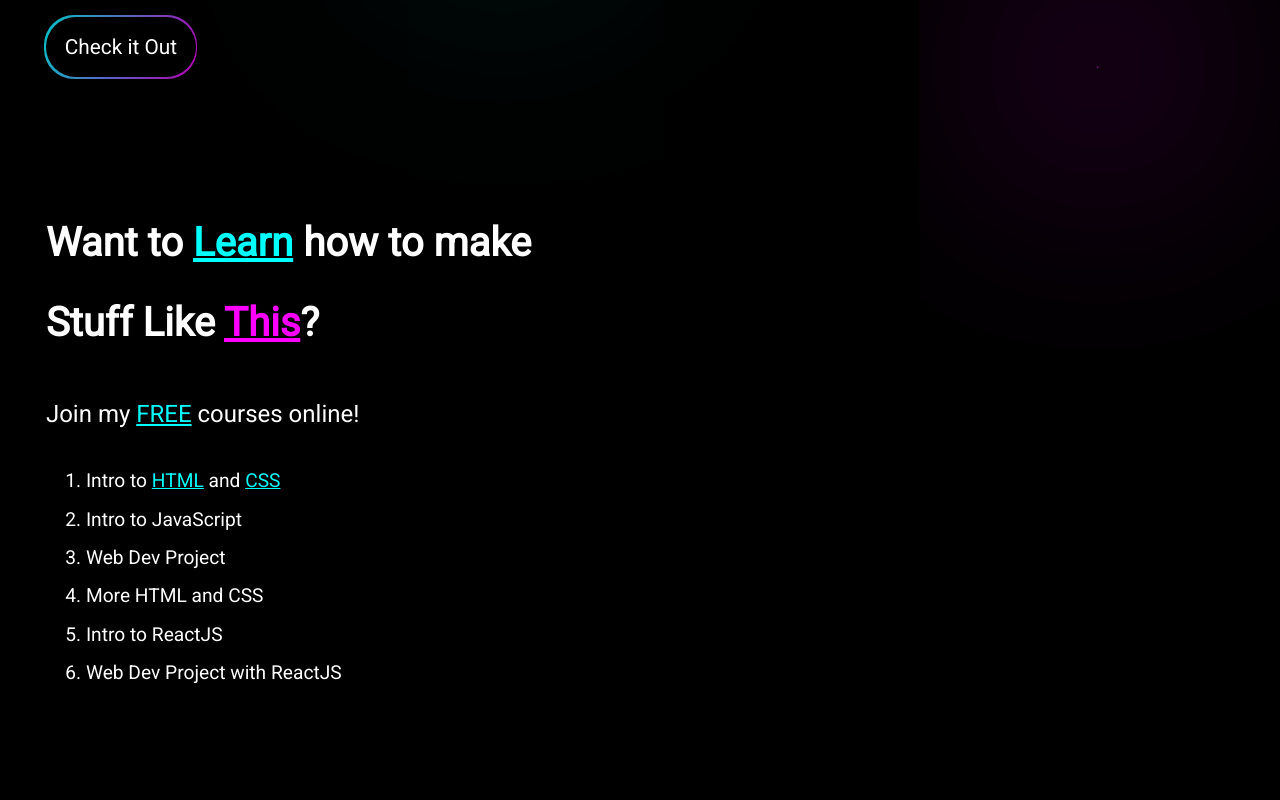
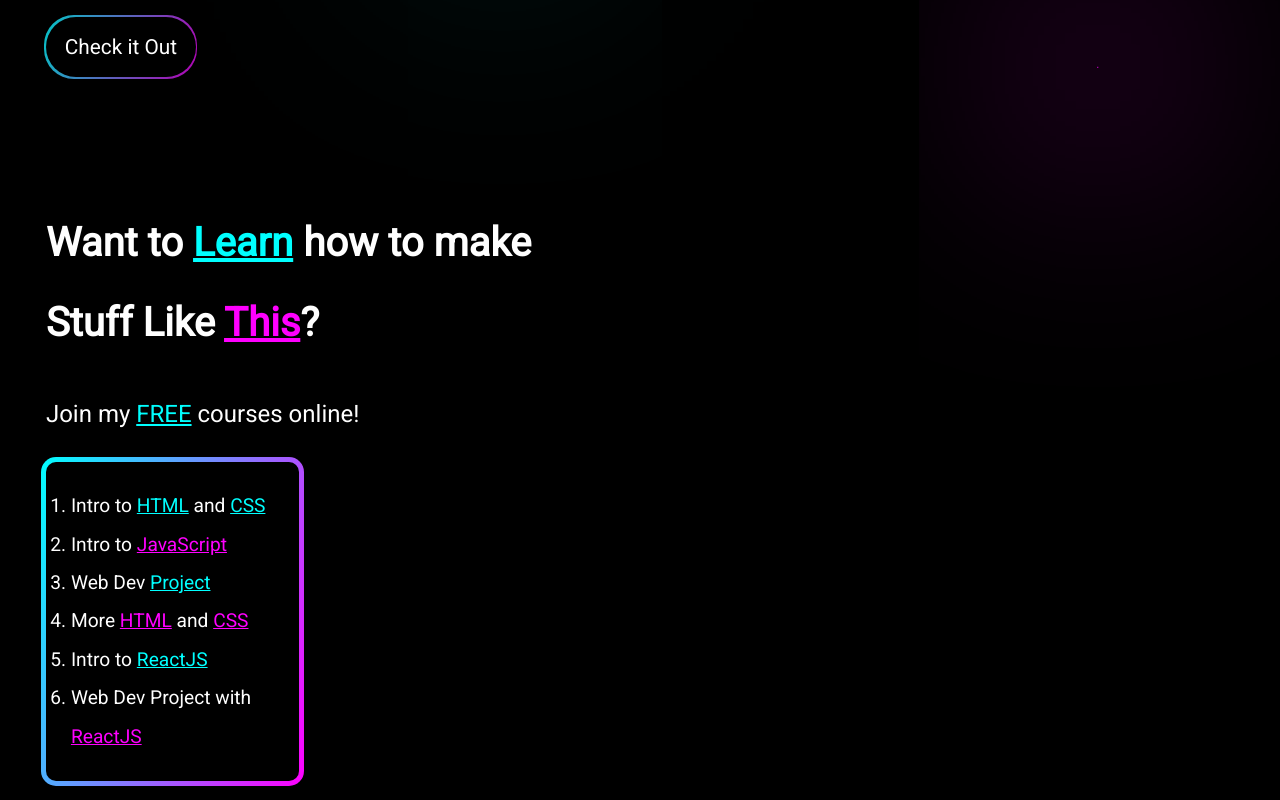
Before and after one commit to JustKardi/portfolio, a plain HTML site: page index.html in a window 1280 px wide. Shown: the part 620-1420 px from the top of the page. Before the commit the page ends 1332 px from the top, so only its background shows below. Drawn offline with Linux system fonts and the light colour scheme.

Commit message:
Added a border for the courses

```diff
--- a/index.html
+++ b/index.html
@@ -29,10 +29,10 @@
         <ol class="courses-list">
             <li>Intro to <span class="courses-list__span--one">HTML</span> and <span class="courses-list__span--one">CSS</span></li>
             <li>Intro to <span class="courses-list__span--two">JavaScript</span></li>
-            <li>Web Dev Project</li>
-            <li>More HTML and CSS</li>
-            <li>Intro to ReactJS</li>
-            <li>Web Dev Project with ReactJS</li>
+            <li>Web Dev <span class="courses-list__span--one">Project</span></li>
+            <li>More <span class="courses-list__span--two">HTML</span> and <span class="courses-list__span--two">CSS</span></li>
+            <li>Intro to <span class="courses-list__span--one">ReactJS</span></li>
+            <li>Web Dev Project with <span class="courses-list__span--two">ReactJS</span></li>
         </ol>
     </div>
     <div class="circle-one"></div>
--- a/styles.css
+++ b/styles.css
@@ -243,13 +243,34 @@ body {
     margin-left: 3%;
     margin-right: 3%;
     line-height: 2em;
-    width: 70%;
-    width: 40%;
+    width: 20%;
+    background-color: black;
+    border-radius: 10px;
+    position: relative;/* Ensures content is above the ::after */
+    padding: 25px; /* Adds some padding so the border doesn't overlap content */
+    box-sizing: border-box; /* Ensures padding is included in the element's width and height */
+}
+
+.courses-list::after {
+    content: "";
+    position: absolute;
+    top: -5px; /* Adjust to control border thickness */
+    left: -5px; /* Adjust to control border thickness */
+    right: -5px; /* Adjust to control border thickness */
+    bottom: -5px; /* Adjust to control border thickness */
+    border-radius: 15px; /* Match the border-radius plus the border thickness */
+    background-image: linear-gradient(110deg, cyan, magenta);
+    z-index: -1; /* Places the ::after pseudo-element behind the content */
 }
 
 .courses-list__span--one {
     text-decoration: underline;
     color: cyan;
+}
+
+.courses-list__span--two {
+    text-decoration: underline;
+    color: magenta;
 }
 
 .circle-one {
```
